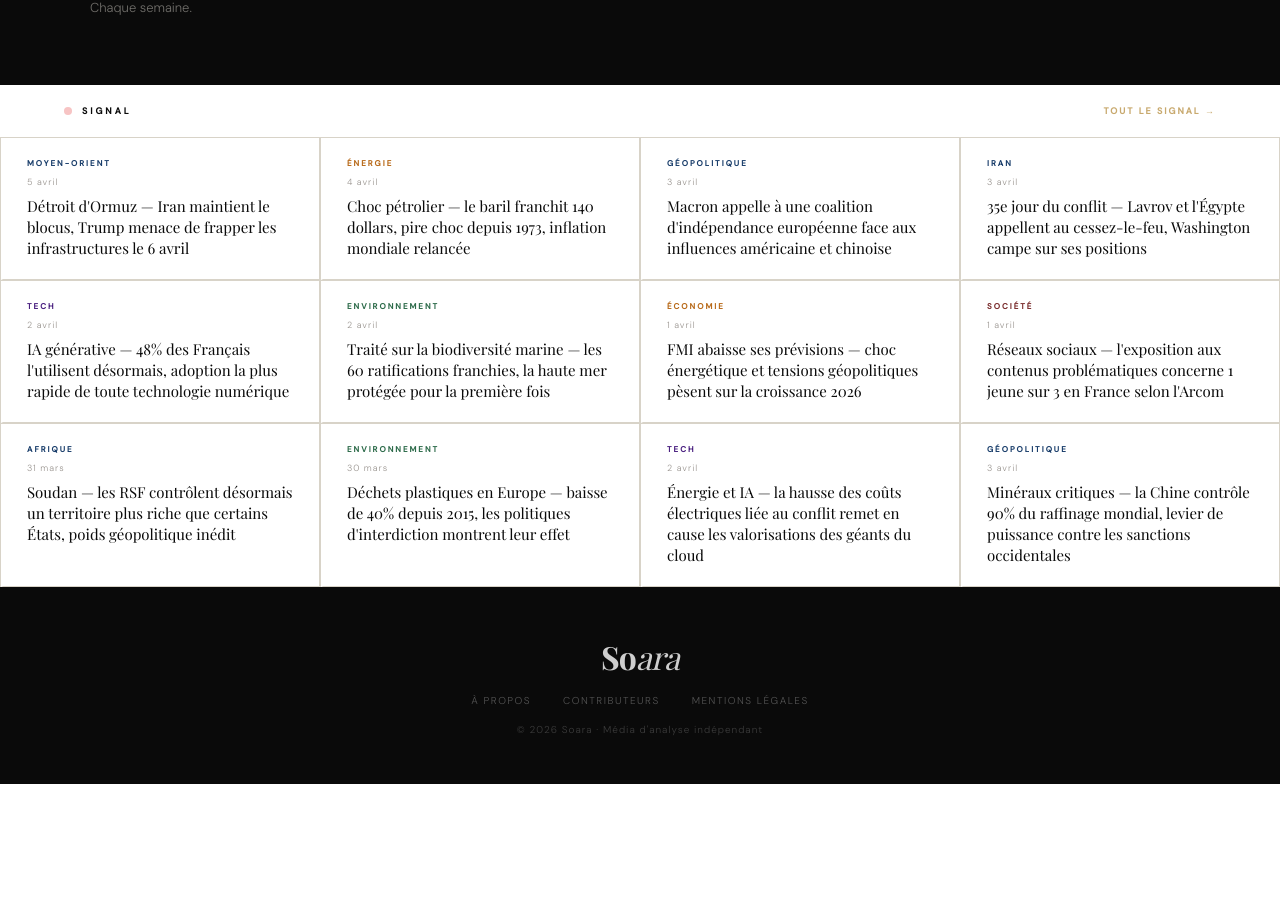
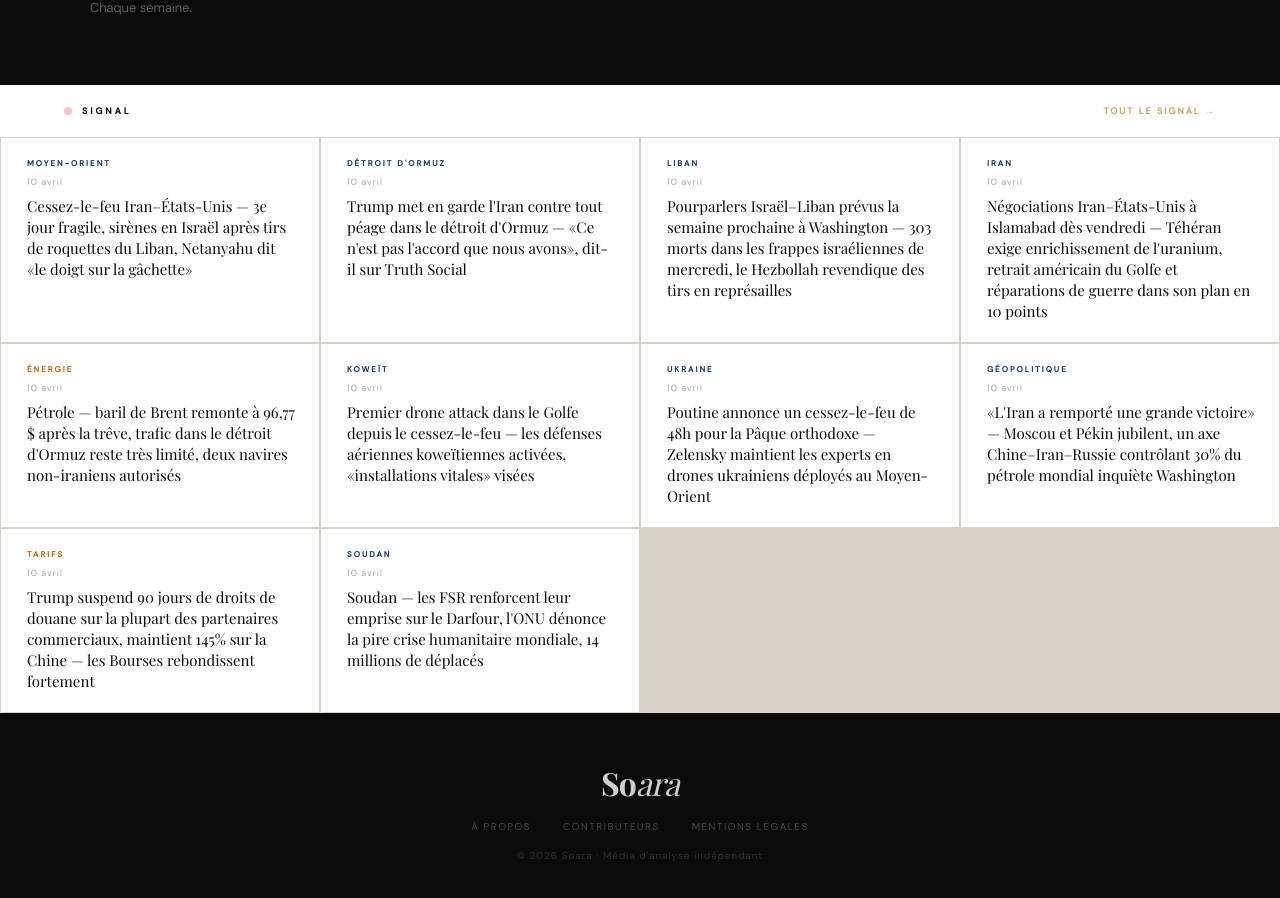
Before and after one commit to SteveMrld/Prisme, a Next.js app: page / in a window 1280 px wide. Shown: the part 7115-8013 px from the top of the page. Before the commit the page ends 7899 px from the top, so only its background shows below. Built offline with nearby package versions, Linux system fonts and the light colour scheme; no server answers; a web font is replaced by a local one.

Commit message:
Ticker : news du 10 avril 2026 — Iran cessez-le-feu, Ormuz, Liban, Islamabad, Koweït, tarifs Trump

```diff
--- a/app/page.tsx
+++ b/app/page.tsx
@@ -12,18 +12,16 @@ import { EnCeMoment, StatCount, AnimatedGrain } from './HomeEnhancements'
 import HeroSlider from '../components/HeroSlider'
 
 const signalItems = [
-  { cat: 'Moyen-Orient', color: 'var(--geo)', headline: "Détroit d'Ormuz — Iran maintient le blocus, Trump menace de frapper les infrastructures le 6 avril", date: '5 avril' },
-  { cat: 'Énergie', color: 'var(--eco)', headline: "Choc pétrolier — le baril franchit 140 dollars, pire choc depuis 1973, inflation mondiale relancée", date: '4 avril' },
-  { cat: 'Géopolitique', color: 'var(--geo)', headline: "Macron appelle à une coalition d'indépendance européenne face aux influences américaine et chinoise", date: '3 avril' },
-  { cat: 'Iran', color: 'var(--geo)', headline: "35e jour du conflit — Lavrov et l'Égypte appellent au cessez-le-feu, Washington campe sur ses positions", date: '3 avril' },
-  { cat: 'Tech', color: 'var(--tech)', headline: "IA générative — 48% des Français l'utilisent désormais, adoption la plus rapide de toute technologie numérique", date: '2 avril' },
-  { cat: 'Environnement', color: 'var(--env)', headline: "Traité sur la biodiversité marine — les 60 ratifications franchies, la haute mer protégée pour la première fois", date: '2 avril' },
-  { cat: 'Économie', color: 'var(--eco)', headline: "FMI abaisse ses prévisions — choc énergétique et tensions géopolitiques pèsent sur la croissance 2026", date: '1 avril' },
-  { cat: 'Société', color: 'var(--soc)', headline: "Réseaux sociaux — l'exposition aux contenus problématiques concerne 1 jeune sur 3 en France selon l'Arcom", date: '1 avril' },
-  { cat: 'Afrique', color: 'var(--geo)', headline: "Soudan — les RSF contrôlent désormais un territoire plus riche que certains États, poids géopolitique inédit", date: '31 mars' },
-  { cat: 'Environnement', color: 'var(--env)', headline: "Déchets plastiques en Europe — baisse de 40% depuis 2015, les politiques d'interdiction montrent leur effet", date: '30 mars' },
-  { cat: 'Tech', color: 'var(--tech)', headline: "Énergie et IA — la hausse des coûts électriques liée au conflit remet en cause les valorisations des géants du cloud", date: '2 avril' },
-  { cat: 'Géopolitique', color: 'var(--geo)', headline: "Minéraux critiques — la Chine contrôle 90% du raffinage mondial, levier de puissance contre les sanctions occidentales", date: '3 avril' },
+  { cat: 'Moyen-Orient', color: 'var(--geo)', headline: "Cessez-le-feu Iran–États-Unis — 3e jour fragile, sirènes en Israël après tirs de roquettes du Liban, Netanyahu dit «le doigt sur la gâchette»", date: '10 avril' },
+  { cat: 'Détroit d\'Ormuz', color: 'var(--geo)', headline: "Trump met en garde l'Iran contre tout péage dans le détroit d'Ormuz — «Ce n'est pas l'accord que nous avons», dit-il sur Truth Social", date: '10 avril' },
+  { cat: 'Liban', color: 'var(--geo)', headline: "Pourparlers Israël–Liban prévus la semaine prochaine à Washington — 303 morts dans les frappes israéliennes de mercredi, le Hezbollah revendique des tirs en représailles", date: '10 avril' },
+  { cat: 'Iran', color: 'var(--geo)', headline: "Négociations Iran–États-Unis à Islamabad dès vendredi — Téhéran exige enrichissement de l'uranium, retrait américain du Golfe et réparations de guerre dans son plan en 10 points", date: '10 avril' },
+  { cat: 'Énergie', color: 'var(--eco)', headline: "Pétrole — baril de Brent remonte à 96,77 $ après la trêve, trafic dans le détroit d'Ormuz reste très limité, deux navires non-iraniens autorisés", date: '10 avril' },
+  { cat: 'Koweït', color: 'var(--geo)', headline: "Premier drone attack dans le Golfe depuis le cessez-le-feu — les défenses aériennes koweïtiennes activées, «installations vitales» visées", date: '10 avril' },
+  { cat: 'Ukraine', color: 'var(--geo)', headline: "Poutine annonce un cessez-le-feu de 48h pour la Pâque orthodoxe — Zelensky maintient les experts en drones ukrainiens déployés au Moyen-Orient", date: '10 avril' },
+  { cat: 'Géopolitique', color: 'var(--geo)', headline: "«L'Iran a remporté une grande victoire» — Moscou et Pékin jubilent, un axe Chine–Iran–Russie contrôlant 30% du pétrole mondial inquiète Washington", date: '10 avril' },
+  { cat: 'Tarifs', color: 'var(--eco)', headline: "Trump suspend 90 jours de droits de douane sur la plupart des partenaires commerciaux, maintient 145% sur la Chine — les Bourses rebondissent fortement", date: '10 avril' },
+  { cat: 'Soudan', color: 'var(--geo)', headline: "Soudan — les FSR renforcent leur emprise sur le Darfour, l'ONU dénonce la pire crise humanitaire mondiale, 14 millions de déplacés", date: '10 avril' },
 ]
 
 const categoryLabels: Record<string, string> = {
```
